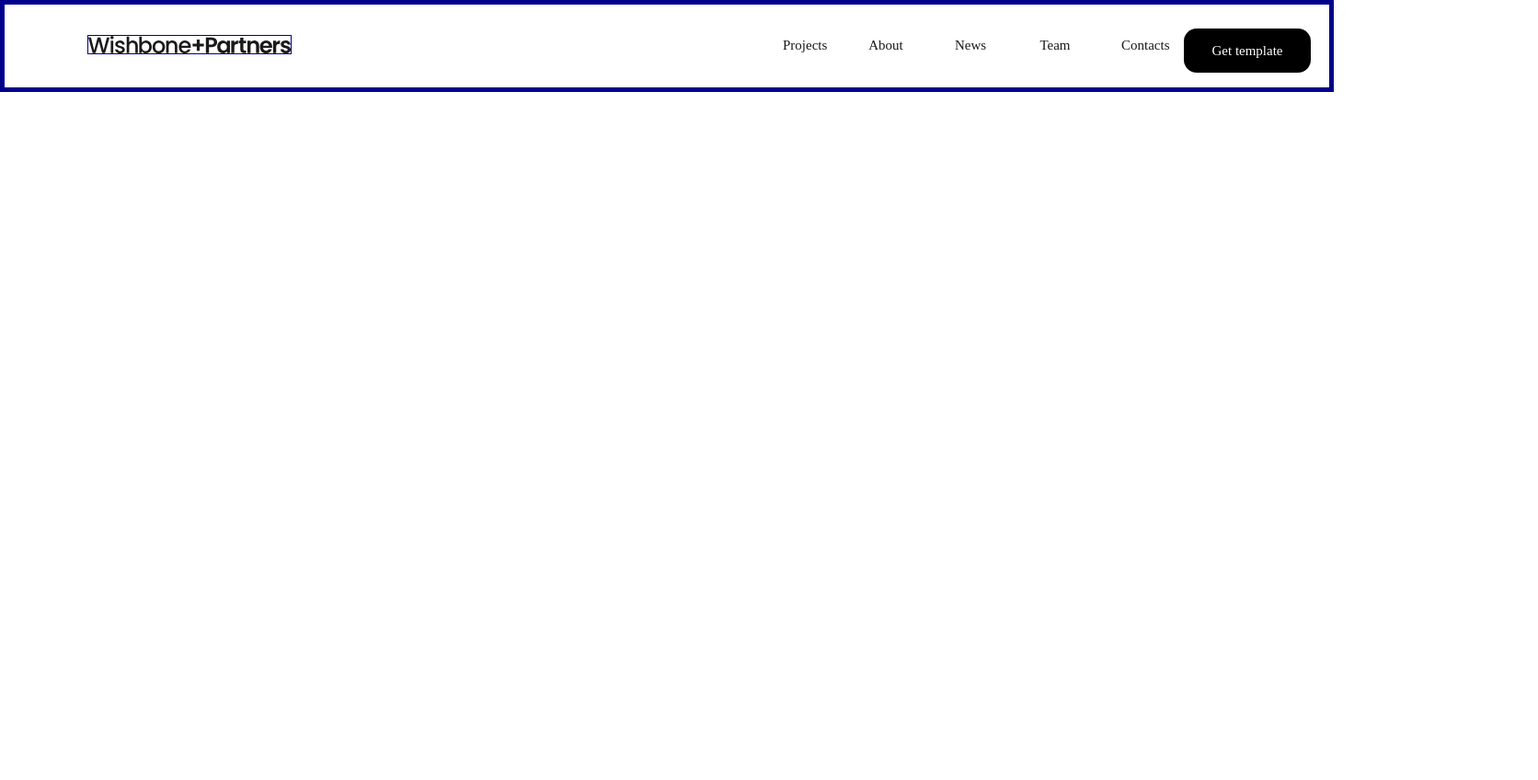
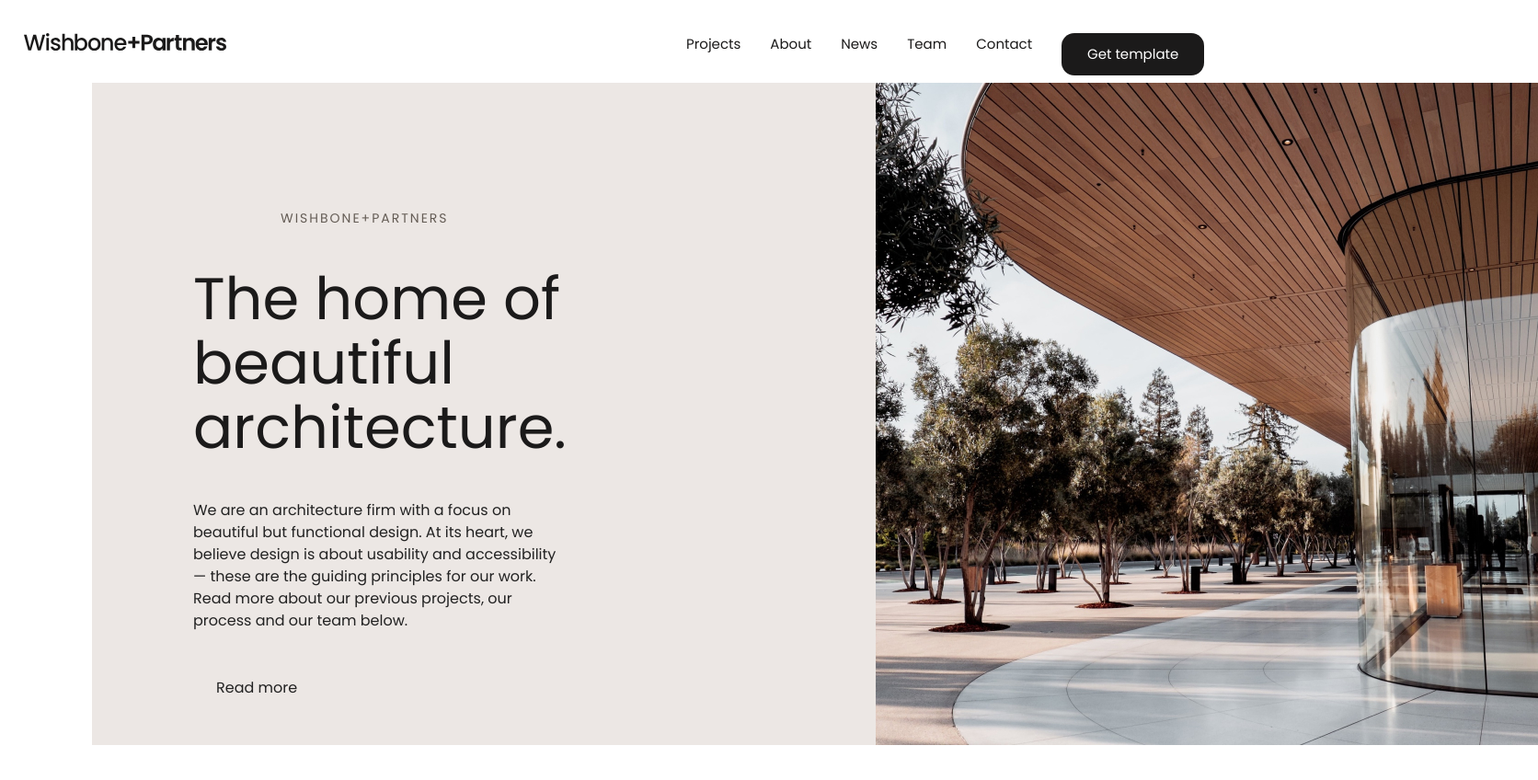
Before and after one commit to VladislavUstinov228/practica, a plain HTML site: page index.html in a window 1280 px wide. Shown: the whole page at 92% size, 1672 px wide, since content can reach past the window. Before the commit the page ends 800 px from the top, so only its background shows below. Drawn offline with Linux system fonts and the light colour scheme.

Commit message:
ПОПРАВИТЬ ЧЁРНУЮ КНОПКУ NAV

```diff
--- a/css/base.css
+++ b/css/base.css
@@ -1,50 +1,132 @@
+@media screen and (max-width: 1280px) {
+  div.contentblock {
+    width: 1200px;
+  }
+}
+@media screen and (max-width: 1140px) {
+  div.contentblock {
+    width: 1024px;
+  }
+}
+@media screen and (max-width: 992px) {
+  div. contentblock {
+    width: 970px;
+  }
+}
+*,
+*::after,
+*::before {
+  box-sizing: border-box;
+}
 body {
+  font-family: "Poppins", sans-serif;
+  font-style: normal;
+  font-weight: 400;
+  font-size: 16px;
+  line-height: 24px;
 }
 .header {
+  max-height: 90px;
+}
+.container {
   display: flex;
-  column-gap: 400px;
+  max-width: 1460px;
+  padding: 0 10px;
   margin: 0 auto;
-  border: 5px solid darkblue;
-  width: 1440px;
-  height: 90px;
-  justify-content: space-around;
-  align-items: center;
-  flex-wrap: wrap;
-  text-align: center;
 }
-.div1 {
-  width: 220px;
-  height: 19px;
-  margin: 32px 70px;
-  border: 1px solid darkblue;
+.container2 {
+  display: flex;
+  max-width: 1460px;
+  padding: 0 10px;
+  margin: 0 auto;
+  background: rgba(236, 231, 228, 1);
 }
-.header a {
-  display: inline-block;
-  padding: 24px;
+.header_top {
+  display: flex;
+  justify-content: center;
+  column-gap: 500px;
+  padding-top: 36px;
+}
+.logo {
+  margin-left: 16px;
+  margin-bottom: 20px;
+}
+.logo_svg {
+  margin-bottom: 40px;
+}
+.menu {
+}
+.menu_list {
+  display: flex;
 }
 a {
-  width: 40px;
-  height: 24px;
+  color: inherit;
   text-decoration: none;
+}
+.menu_punkt + .menu_punkt {
+  margin-left: 32px;
+}
+.menu_link {
+  font-size: 15px;
   color: #1b1a1a;
+  line-height: 24px;
+}
+
+button {
+  background: #1b1a1a;
+  color: #fff;
+  border: none;
+  border-radius: 14px;
+  padding: 10px 22px;
+  font-size: 15px;
+  color: #ffffff;
+  line-height: 24px;
+  width: 155px;
+  height: 46px;
+}
+.text_zagl {
+  color: #645c55;
+  font-weight: 400;
+  font-size: 14px;
+  line-height: 20px;
+  letter-spacing: 2px;
+  text-transform: uppercase;
+  max-width: 190px;
+  margin-left: 95px;
+}
+.text {
+  display: inline-block;
+  text-align: left;
+  margin-top: 137px;
+  margin-left: 100px;
+}
+.text_item {
+}
+.zagl {
   font-family: "Poppins";
   font-style: normal;
   font-weight: 400;
-  font-size: 15px;
-  line-height: 24px;
+  font-size: 64px;
+  line-height: 70px;
+  color: #1b1a1a;
+  max-width: 417px;
 }
-a:hover {
-  text-decoration: underline;
+.text_text {
+  max-width: 509px;
+  padding-bottom: 49px;
 }
-.black_button {
-  background-color: black;
-  border-radius: 14px;
-  color: white;
-  width: 90px;
-  max-height: 0.01em;
-  vertical-align: -6px;
-  line-height: 0px;
-  text-align: center;
+.text_ssilka {
+  margin-left: 25px;
 }
-.div3 {
+.div_content {
+  max-width: 952px;
+  max-height: 720px;
+  padding-left: 100px;
+  padding-bottom: 100px;
+  margin-bottom: 100px;
 }
+.img_boxone {
+  max-width: 952px;
+  max-height: 720px;
+  padding-left: 336px;
+}
--- a/index.html
+++ b/index.html
@@ -4,6 +4,12 @@
     <meta charset="UTF-8" />
     <meta http-equiv="X-UA-Compatible" content="IE=edge" />
     <meta name="viewport" content="width=device-width, initial-scale=1.0" />
+    <link rel="preconnect" href="https://fonts.googleapis.com" />
+    <link rel="preconnect" href="https://fonts.gstatic.com" crossorigin />
+    <link
+      href="https://fonts.googleapis.com/css2?family=Poppins&display=swap"
+      rel="stylesheet"
+    />
     <link href="./css/reset.css" rel="stylesheet" />
     <link href="./css/normalize.css" rel="stylesheet" />
     <link href="./css/base.css" rel="stylesheet" />
@@ -11,18 +17,58 @@
   </head>
   <body>
     <header class="header">
-      <div class="div1"><img src="./images/logo.svg" alt="Logotype" /></div>
-      <div>
-        <ul>
-          <a href="">Projects</a>
-          <a href="">About</a>
-          <a href="">News</a>
-          <a href="">Team</a>
-          <a href="">Contacts</a>
-          <a class="black_button" href="">Get template</a>
+      <div class="container">
+        <div class="header_top">
+          <a href="#" class="logo">
+            <img class="logo_svg" src="./images/logo.svg" alt="Logo" />
+          </a>
+          <nav class="menu">
+            <ul class="menu_list">
+              <li class="menu_punkt">
+                <a href="#" class="menu_link">Projects</a>
+              </li>
+              <li class="menu_punkt">
+                <a href="#" class="menu_link">About</a>
+              </li>
+              <li class="menu_punkt">
+                <a href="#" class="menu_link">News</a>
+              </li>
+              <li class="menu_punkt">
+                <a href="#" class="menu_link">Team</a>
+              </li>
+              <li class="menu_punkt">
+                <a href="#" class="menu_link">Contact</a>
+              </li>
+              <li class="menu_punkt">
+                <form action="page/new.html" target="_blank">
+                  <button>Get template</button>
+                </form>
+              </li>
+            </ul>
+          </nav>
+        </div>
+      </div>
+    </header>
+    <div class="div_content">
+      <div class="container2">
+        <ul class="text">
+          <li class="text_item">
+            <p class="text_zagl">Wishbone+Partners</h1>
+          </li>
+          <li class="text_item">
+            <h1 class="zagl">The home of beautiful architecture.</h1>
+          </li>
+          <li class="text_item">
+            <p class="text_text">We are an architecture firm with a focus on beautiful but functional design. At its heart, we believe design is about usability and accessibility — these are the guiding principles for our work. Read more about our previous projects, our process and our team below.</p>
+          </li>
+          <li class="text_item">
+            <a class="text_ssilka" href="#">Read more</a>
+          </li>
         </ul>
+        <div class="img_boxone">
+          <img src="./images/main-one.jpg" alt="House1">
+        </div>
       </div>
-      <div class="div3"></div>
-    </header>
+    </div>
   </body>
 </html>
```
